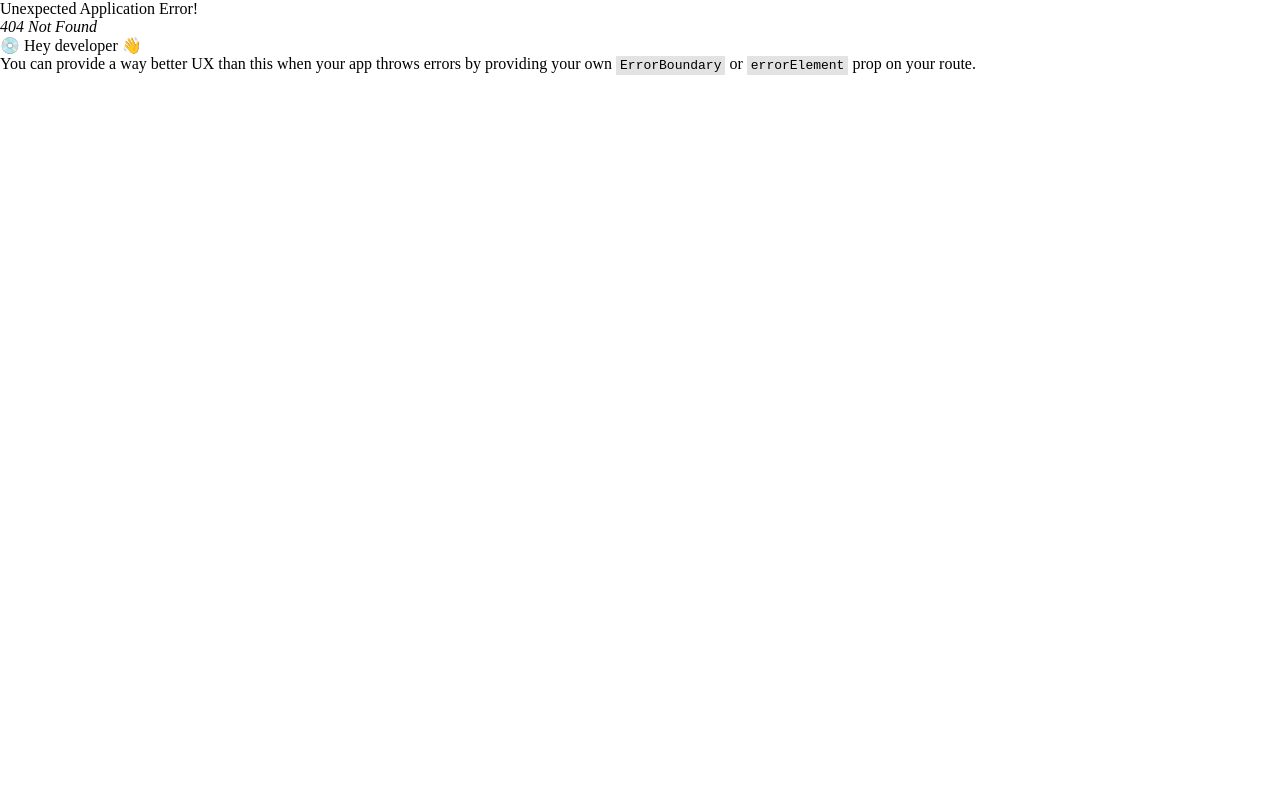
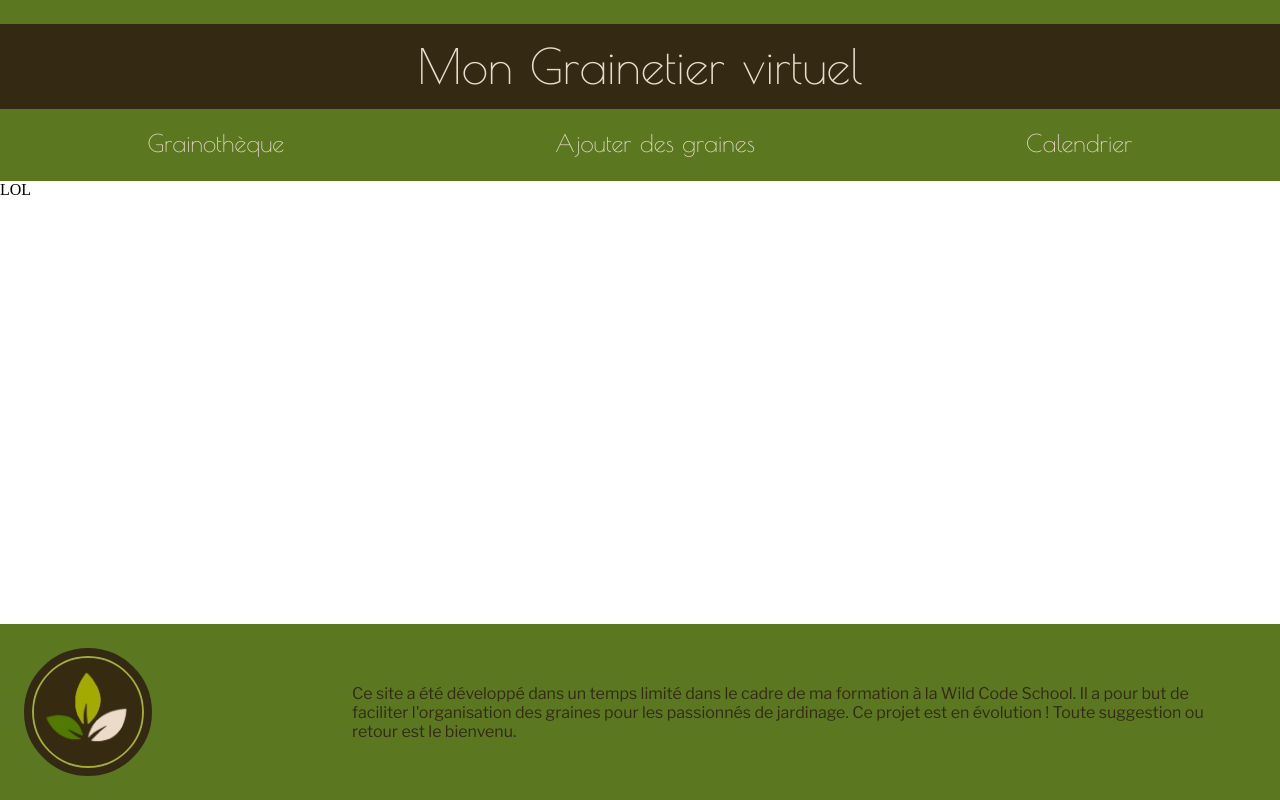
Before and after one commit to victorSanLopez/seed_library, a React (Vite) app in the folder client/: page /ajouter-mes-graines in a window 1280 px wide. Before the commit this address had no page. Built offline with nearby package versions, Linux system fonts and the light colour scheme.

Commit message:
feat: create path to the seed entry form

```diff
--- /dev/null
+++ b/client/src/pages/seedEntryPage/SeedEntryPage.tsx
@@ -0,0 +1,7 @@
+export default function SeedEntryPage() {
+  return (
+    <section>
+      <p>LOL</p>
+    </section>
+  );
+}
--- a/client/src/router.tsx
+++ b/client/src/router.tsx
@@ -1,6 +1,7 @@
 import { createBrowserRouter } from "react-router-dom";
 import App from "./App";
 import LandingLayout from "./pages/landingLayout/LandingLayout";
+import SeedEntryPage from "./pages/seedEntryPage/SeedEntryPage";
 import SeedLibraryPage from "./pages/seedLibraryPage/SeedLibraryPage";
 
 export const router = createBrowserRouter([
@@ -15,6 +16,10 @@ export const router = createBrowserRouter([
         path: "/ma-grainotheque",
         element: <SeedLibraryPage />,
       },
+      {
+        path: "/ajouter-mes-graines",
+        element: <SeedEntryPage />,
+      },
     ],
   },
 ]);
```
Also changed, not shown: client/src/pages/seedEntryPage/seedEntryPage.module.css (added).
